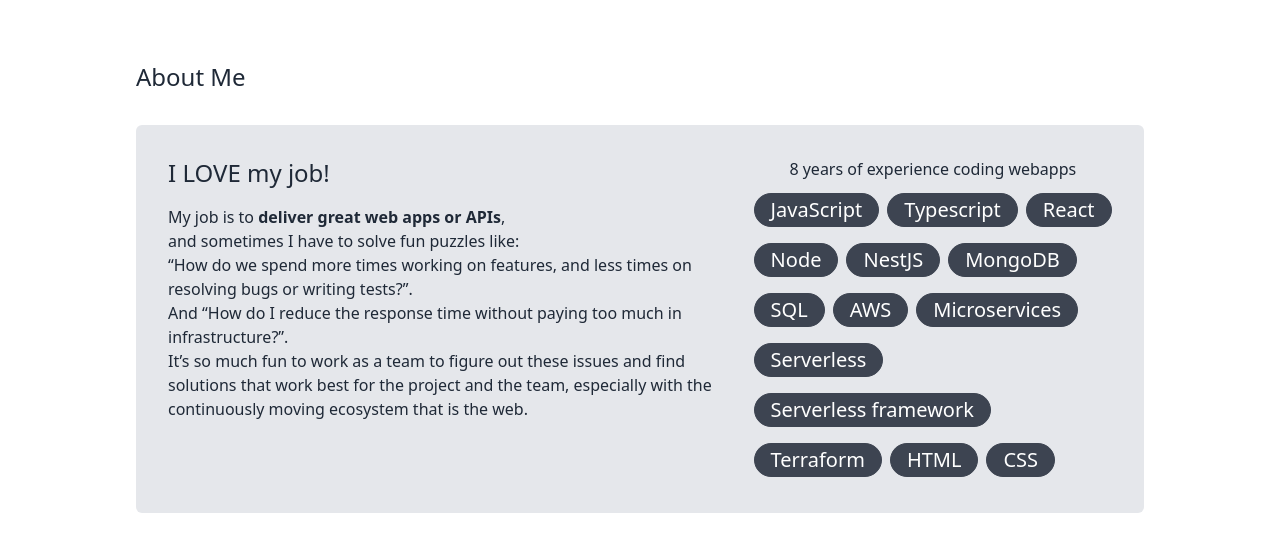
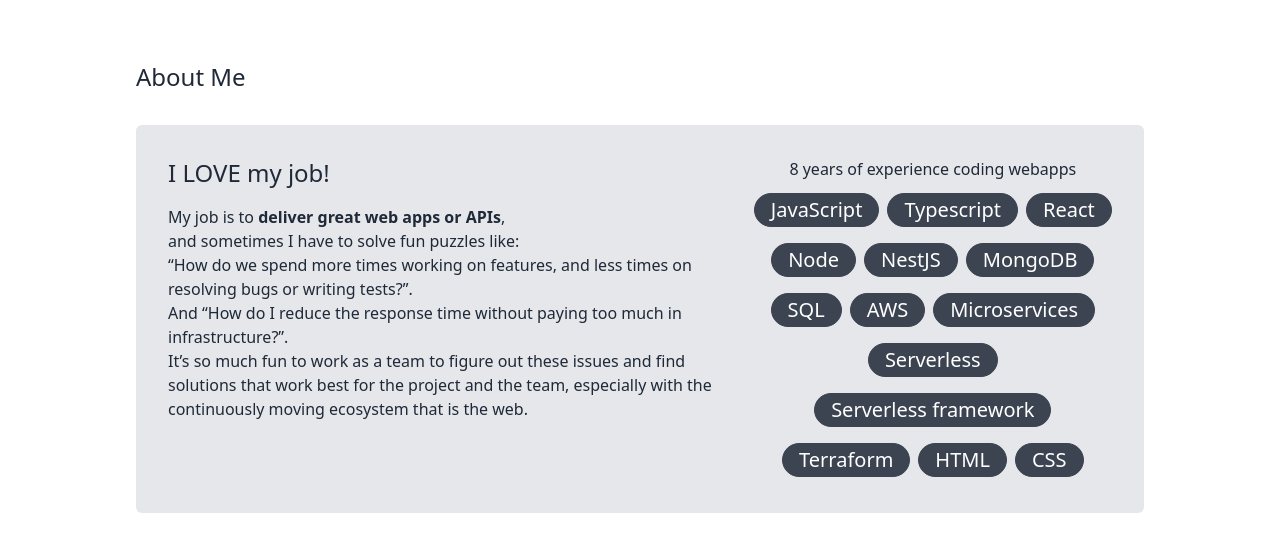
Before and after one commit to fischervincent/my-resume, an Astro site: page / in a window 1280 px wide. Shown: the part 323-874 px from the top of the page. Built offline with nearby package versions, Linux system fonts and the light colour scheme; Astro itself is replaced by a stand-in of ours.

Commit message:
justify center skill badges when medium+ layout

```diff
--- a/src/components/AboutMe.astro
+++ b/src/components/AboutMe.astro
@@ -39,7 +39,7 @@ const skills=[
     <div class="divider md:hidden col-span-6"></div>
     <div class="col-span-6 md:col-span-3 lg:col-span-2 md:text-center">
       <h1>8 years of experience coding webapps</h1>
-      <div class="flex flex-wrap gap-2 mt-2">
+      <div class="flex flex-wrap gap-2 mt-2 md:justify-center">
         {skills.map(({name})=>
           <span class="badge badge-lg text-xl p-4 my-1">{name}</span>
         )}
```
